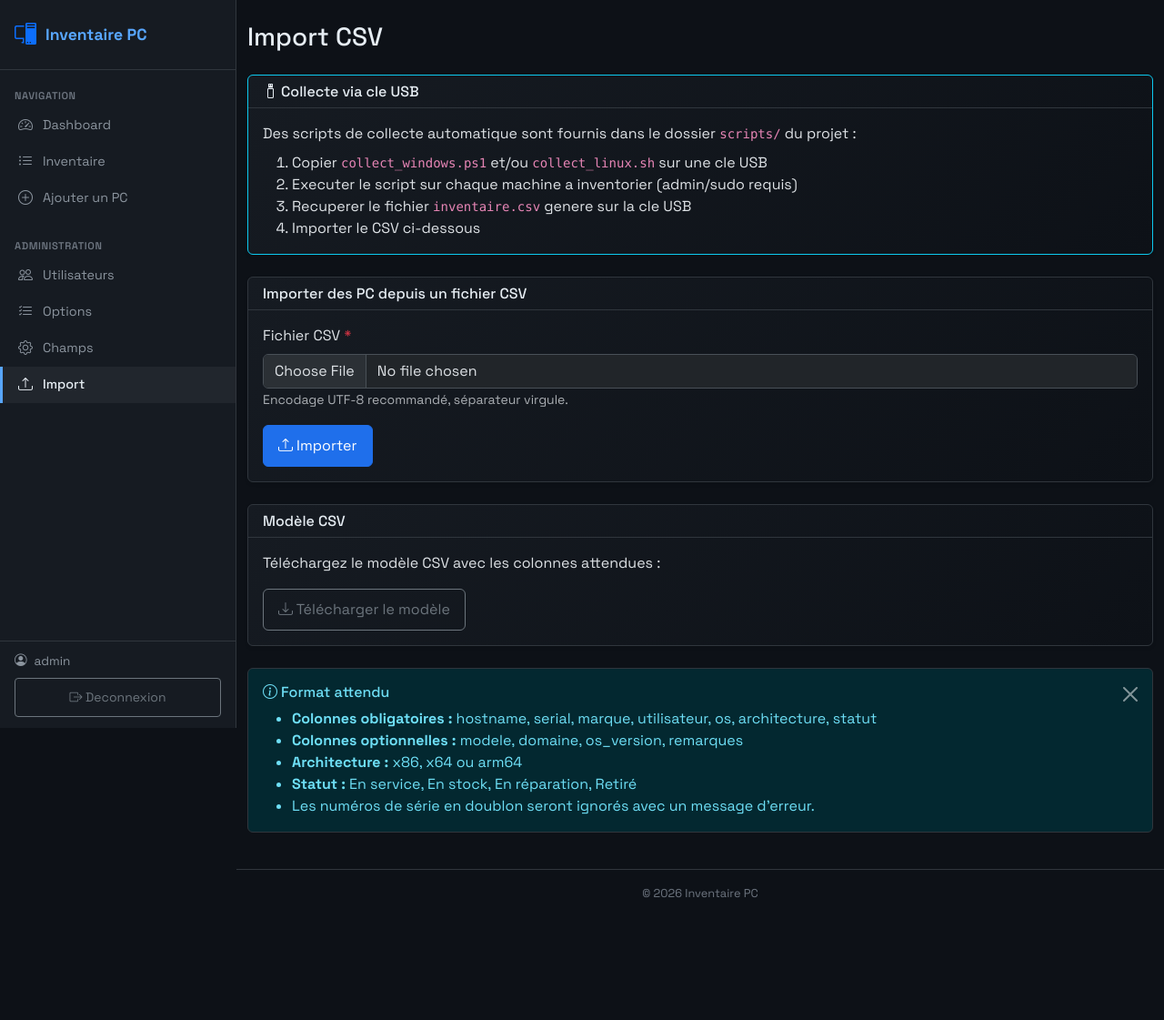
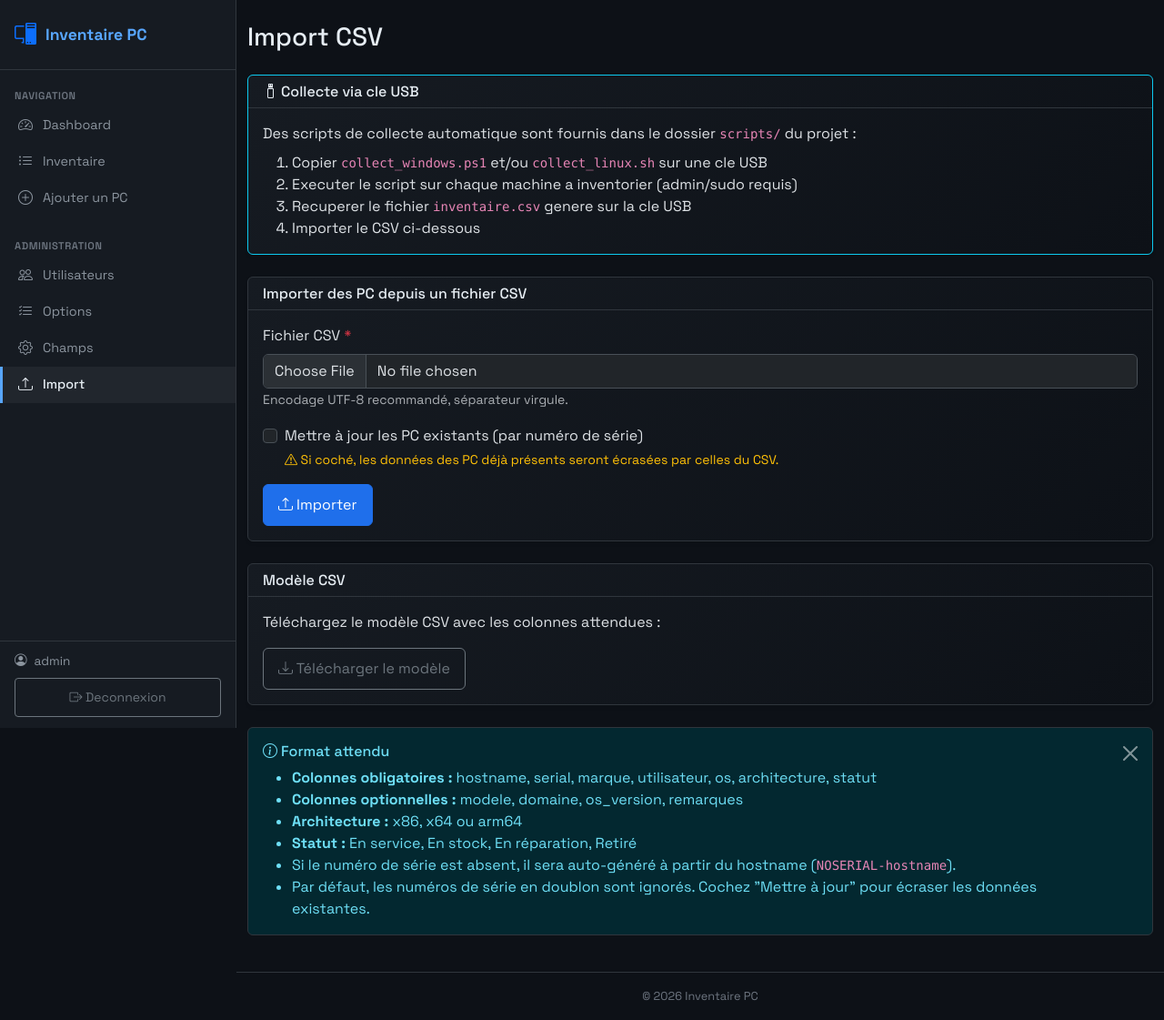
Before and after one commit to NouillesMan/projet_entreprise, a PHP site: page /admin/import.php in a window 1280 px wide. Shown: the whole page at 91% size. Before the commit the page ends 987 px from the top, so only its background shows below. Run offline with PHP 8.4, Linux system fonts and the light colour scheme; a user stored in the database is signed in.

Commit message:
fix: scripts collecte, import CSV et recherche PC
  Scripts collecte :
  - collect_windows.ps1 déplacé dans scripts/core/ (ne pas exécuter directement)
  - Ajout de lancer_collecte.bat (bypass ExecutionPolicy, fenêtre reste ouverte)
  - Correction utilisateur : extrait uniquement le nom sans DOMAIN\
  - Correction architecture : détection arm64 via Win32_Processor
  - Correction doublon CSV : vérification par hostname OU serial
  - Ajout fichier log (logs/) et séparation CSV (data/) dans sous-dossiers
  - Linux : correction utilisateur root avec sudo (utilise $SUDO_USER)
  - Linux : correction domaine "(none)" sur certains systèmes

  Import CSV (admin/import.php) :
  - Ajout option "Mettre à jour les PC existants" (ON DUPLICATE KEY UPDATE)
  - Compteur séparé importés / mis à jour
  - Serial vide : auto-génération NOSERIAL-hostname au lieu de bloquer

  Recherche PC (pcs.php) :
  - Fix SQLSTATE[HY093] : paramètre :q dupliqué remplacé par :q1 à :q8

```diff
--- a/admin/import.php
+++ b/admin/import.php
@@ -10,10 +10,13 @@ $optionalColumns = ["modele", "domaine", "os_version", "remarques"];
 $allColumns = array_merge($requiredColumns, $optionalColumns);
 
 $imported = 0;
-$errors = [];
+$updated  = 0;
+$errors   = [];
 
 if ($_SERVER["REQUEST_METHOD"] === "POST") {
   csrf_check();
+
+  $updateExisting = !empty($_POST["update_existing"]);
 
   if (empty($_FILES["csv_file"]["tmp_name"]) || $_FILES["csv_file"]["error"] !== UPLOAD_ERR_OK) {
     $errors[] = "Veuillez sélectionner un fichier CSV valide.";
@@ -39,10 +42,29 @@ if ($_SERVER["REQUEST_METHOD"] === "POST") {
           $errors[] = "Colonnes manquantes : " . implode(", ", $missingCols);
         } else {
           $rowNum = 1; // header was row 1
-          $stmt = $pdo->prepare("
-            INSERT INTO pcs (hostname, serial, marque, modele, utilisateur, os, os_version, architecture, domaine, statut, remarques)
-            VALUES (:hostname, :serial, :marque, :modele, :utilisateur, :os, :os_version, :architecture, :domaine, :statut, :remarques)
-          ");
+
+          if ($updateExisting) {
+            $stmt = $pdo->prepare("
+              INSERT INTO pcs (hostname, serial, marque, modele, utilisateur, os, os_version, architecture, domaine, statut, remarques)
+              VALUES (:hostname, :serial, :marque, :modele, :utilisateur, :os, :os_version, :architecture, :domaine, :statut, :remarques)
+              ON DUPLICATE KEY UPDATE
+                hostname     = VALUES(hostname),
+                marque       = VALUES(marque),
+                modele       = VALUES(modele),
+                utilisateur  = VALUES(utilisateur),
+                os           = VALUES(os),
+                os_version   = VALUES(os_version),
+                architecture = VALUES(architecture),
+                domaine      = VALUES(domaine),
+                statut       = VALUES(statut),
+                remarques    = VALUES(remarques)
+            ");
+          } else {
+            $stmt = $pdo->prepare("
+              INSERT INTO pcs (hostname, serial, marque, modele, utilisateur, os, os_version, architecture, domaine, statut, remarques)
+              VALUES (:hostname, :serial, :marque, :modele, :utilisateur, :os, :os_version, :architecture, :domaine, :statut, :remarques)
+            ");
+          }
 
           while (($row = fgetcsv($handle, 0, ",")) !== false) {
             $rowNum++;
@@ -58,12 +80,15 @@ if ($_SERVER["REQUEST_METHOD"] === "POST") {
               }
             }
 
-            // Validate required fields
+            // Serial manquant : auto-generer depuis le hostname
+            if (empty($data["serial"]) && !empty($data["hostname"])) {
+              $data["serial"] = "NOSERIAL-" . $data["hostname"];
+            }
+
+            // Validate required fields (ignorer les champs vides, juste skipper la ligne si hostname absent)
             $rowErrors = [];
-            foreach ($requiredColumns as $col) {
-              if (empty($data[$col])) {
-                $rowErrors[] = "champ « $col » vide";
-              }
+            if (empty($data["hostname"])) {
+              $rowErrors[] = "champ « hostname » vide";
             }
 
             // Validate enum values
@@ -79,7 +104,7 @@ if ($_SERVER["REQUEST_METHOD"] === "POST") {
               continue;
             }
 
-            // Insert
+            // Insert / upsert
             try {
               $stmt->execute([
                 ":hostname"     => $data["hostname"],
@@ -94,7 +119,14 @@ if ($_SERVER["REQUEST_METHOD"] === "POST") {
                 ":statut"       => $data["statut"],
                 ":remarques"    => $data["remarques"] ?? "",
               ]);
-              $imported++;
+              if ($updateExisting) {
+                $rc = $stmt->rowCount();
+                if ($rc === 2)      $updated++;   // ligne mise à jour
+                elseif ($rc === 1)  $imported++;  // nouvelle ligne
+                // rc === 0 : aucun changement, ignoré
+              } else {
+                $imported++;
+              }
             } catch (PDOException $e) {
               if ($e->getCode() === "23000") {
                 $errors[] = "Ligne $rowNum : serial « " . $data["serial"] . " » déjà existant (doublon ignoré)";
@@ -123,9 +155,17 @@ require __DIR__ . "/../partials/header.php";
   </div>
 
   <?php if ($_SERVER["REQUEST_METHOD"] === "POST"): ?>
-    <?php if ($imported > 0): ?>
+    <?php if ($imported > 0 || $updated > 0): ?>
       <div class="alert alert-success alert-dismissible fade show">
-        <i class="bi bi-check-circle"></i> <strong><?= $imported ?></strong> PC importé<?= $imported > 1 ? "s" : "" ?> avec succès.
+        <i class="bi bi-check-circle"></i>
+        <?php if ($imported > 0): ?>
+          <strong><?= $imported ?></strong> PC importé<?= $imported > 1 ? "s" : "" ?>
+        <?php endif; ?>
+        <?php if ($imported > 0 && $updated > 0): ?> — <?php endif; ?>
+        <?php if ($updated > 0): ?>
+          <strong><?= $updated ?></strong> PC mis à jour
+        <?php endif; ?>
+        avec succès.
         <button type="button" class="btn-close" data-bs-dismiss="alert"></button>
       </div>
     <?php endif; ?>
@@ -172,6 +212,15 @@ require __DIR__ . "/../partials/header.php";
           <input type="file" class="form-control" name="csv_file" accept=".csv" required>
           <small class="text-muted">Encodage UTF-8 recommandé, séparateur virgule.</small>
         </div>
+        <div class="mb-3 form-check">
+          <input type="checkbox" class="form-check-input" name="update_existing" id="update_existing" value="1">
+          <label class="form-check-label" for="update_existing">
+            Mettre à jour les PC existants (par numéro de série)
+          </label>
+          <div class="form-text text-warning">
+            <i class="bi bi-exclamation-triangle"></i> Si coché, les données des PC déjà présents seront écrasées par celles du CSV.
+          </div>
+        </div>
         <button type="submit" class="btn btn-primary">
           <i class="bi bi-upload"></i> Importer
         </button>
@@ -200,7 +249,8 @@ require __DIR__ . "/../partials/header.php";
       <li><strong>Colonnes optionnelles :</strong> modele, domaine, os_version, remarques</li>
       <li><strong>Architecture :</strong> x86, x64 ou arm64</li>
       <li><strong>Statut :</strong> En service, En stock, En réparation, Retiré</li>
-      <li>Les numéros de série en doublon seront ignorés avec un message d'erreur.</li>
+      <li>Si le numéro de série est absent, il sera auto-généré à partir du hostname (<code>NOSERIAL-hostname</code>).</li>
+      <li>Par défaut, les numéros de série en doublon sont ignorés. Cochez "Mettre à jour" pour écraser les données existantes.</li>
     </ul>
     <button type="button" class="btn-close" data-bs-dismiss="alert"></button>
   </div>
```
Also changed, not shown: docs/PATCH_NOTES.md (+1 -1 lines), pcs.php (+11 -3 lines), README.md, 4 other files.
